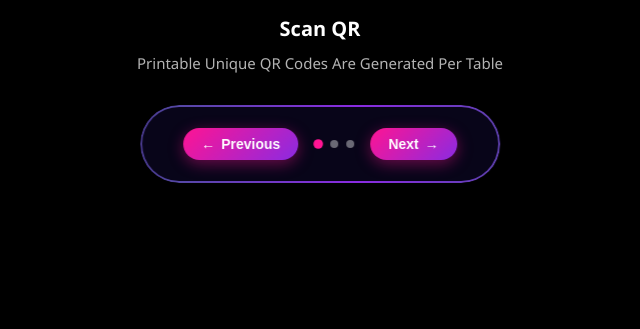
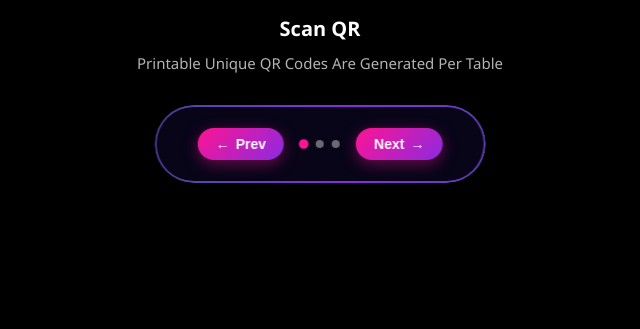
Before and after one commit to CODING4DUMMIES2/whatsthat, a Flask app: page / in a window 1280 px wide; the page is wider, and only the part inside the window is pictured. Shown: the part 1887-2216 px from the top of that part, without its empty margins (320-960 px from the left). Run offline with Flask 3, Linux system fonts and the light colour scheme; some libraries are stand-ins or nearby versions.

Commit message:
Change Previous button to Prev in How It Works section

```diff
--- a/templates/landing.html
+++ b/templates/landing.html
@@ -2965,7 +2965,7 @@
                 <div class="flow-nav-wrapper">
                     <div class="flow-nav">
                         <button type="button" class="flow-arrow-btn" onclick="prevHowItWorks()">
-                            ← <span>Previous</span>
+                            ← <span>Prev</span>
                         </button>
                         <div class="flow-dots">
                             <span class="flow-dot active" data-step="0"></span>
```
